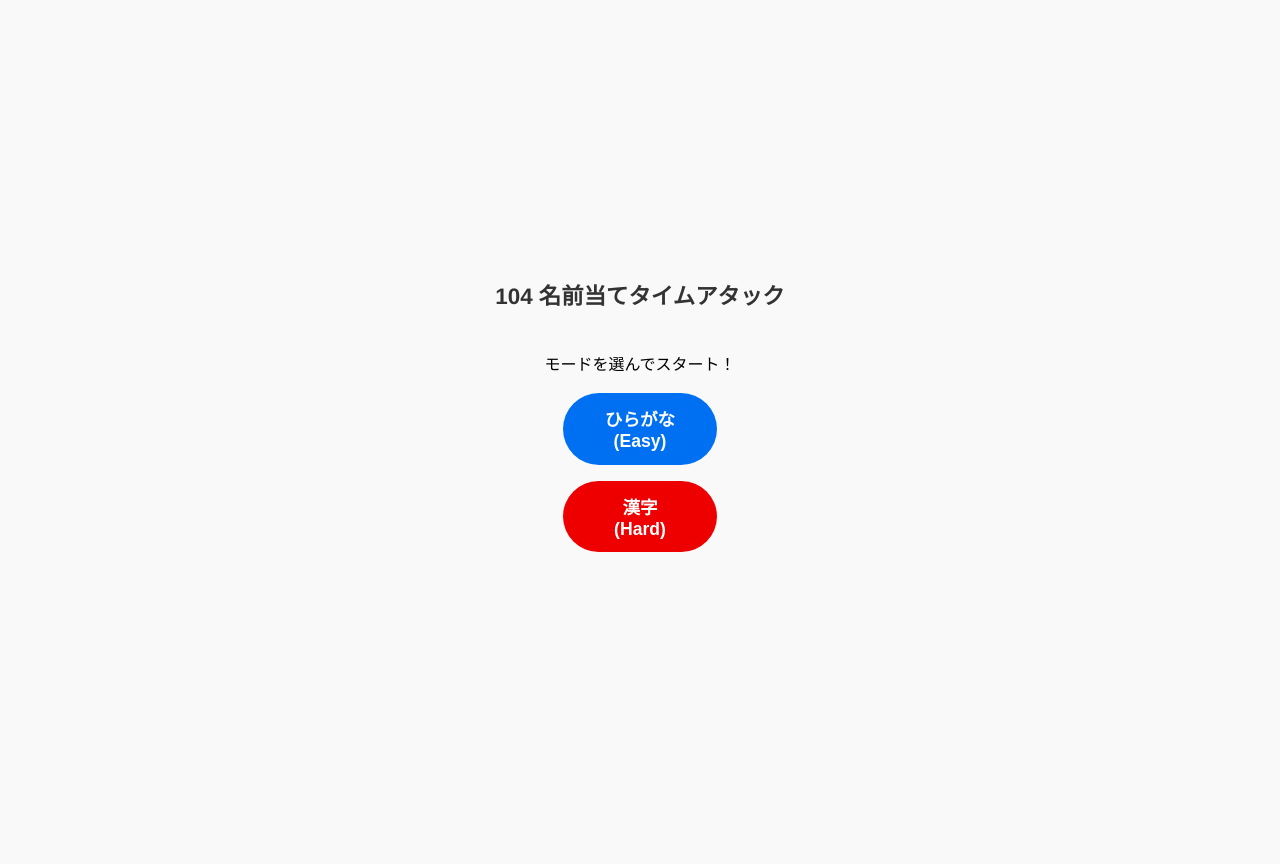
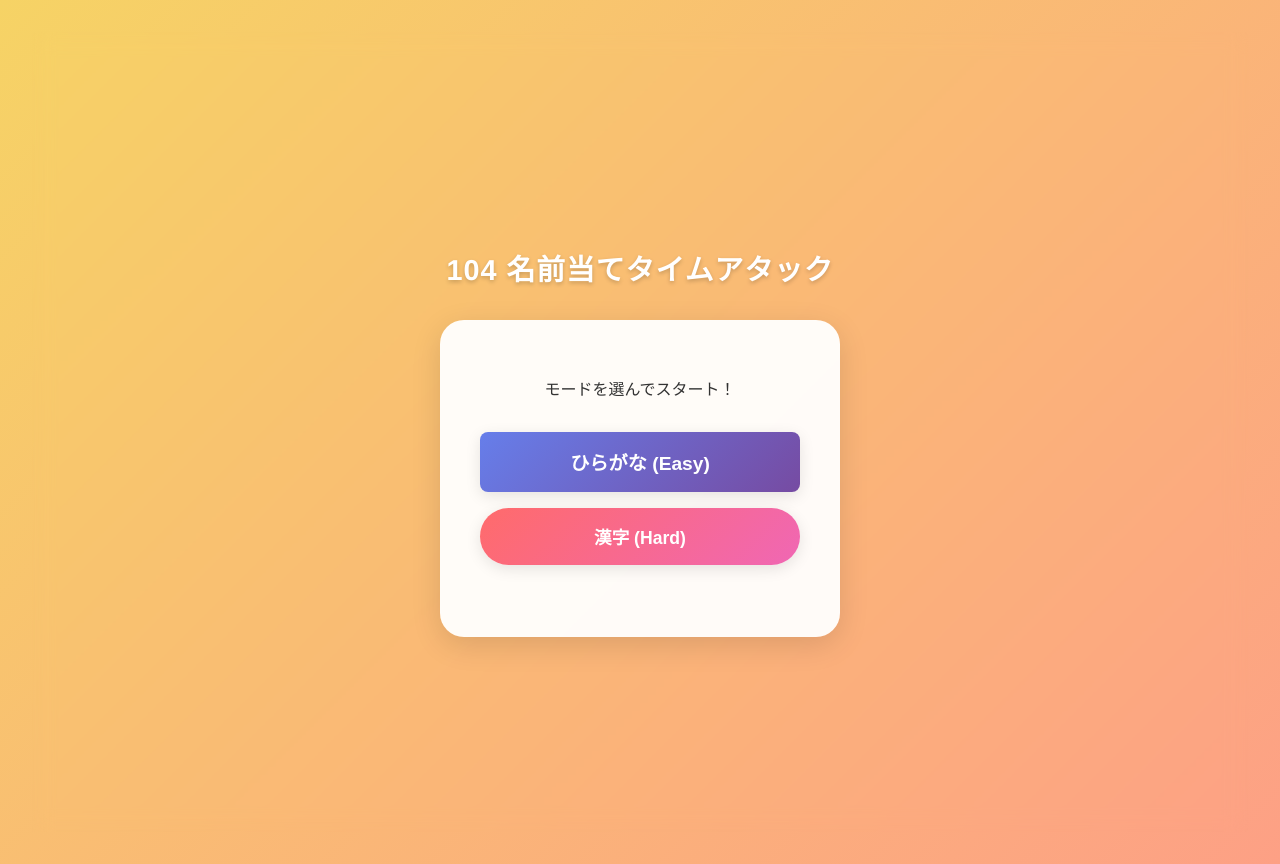
Before and after one commit to hansamubanana-wq/class-104-game, a React (Vite) app: page / in a window 1280 px wide. Built offline with nearby package versions, Linux system fonts and the light colour scheme.

Commit message:
スタイルシートのリファクタリングとカスタム色定義の追加

```diff
--- a/src/App.css
+++ b/src/App.css
@@ -1,227 +1,202 @@
-/* リセットと全体設定 */
+/* カスタム色定義 */
 :root {
-  font-family: -apple-system, BlinkMacSystemFont, "Segoe UI", Roboto, Helvetica, Arial, sans-serif;
-  line-height: 1.5;
-  font-weight: 400;
-  color-scheme: light;
-  -webkit-font-smoothing: antialiased;
+  --primary-color: #4a90e2; /* メインの青 */
+  --primary-grad: linear-gradient(135deg, #667eea 0%, #764ba2 100%);
+  --secondary-grad: linear-gradient(135deg, #ff6b6b 0%, #f067b4 100%);
+  --bg-gradient: linear-gradient(135deg, #f6d365 0%, #fda085 100%); /* 背景 */
+  --card-bg: rgba(255, 255, 255, 0.95);
+  --text-color: #333;
+  --shadow-md: 0 8px 30px rgba(0,0,0,0.12);
 }
 
+/* 全体リセット */
 body {
   margin: 0;
   padding: 0;
-  background-color: #f9f9f9;
-  min-width: 320px;
   min-height: 100dvh;
+  font-family: "Hiragino Kaku Gothic ProN", "Noto Sans JP", sans-serif;
+  background: var(--bg-gradient); /* 背景をグラデーションに */
+  color: var(--text-color);
+  -webkit-font-smoothing: antialiased;
+  overflow-x: hidden;
 }
 
 #root {
   max-width: 100%;
   margin: 0 auto;
-  text-align: center;
 }
 
+/* コンテナ：画面中央寄せ */
 .container {
   display: flex;
   flex-direction: column;
   align-items: center;
   justify-content: center;
   min-height: 100dvh;
-  padding: 1rem;
+  padding: 2rem 1rem;
   box-sizing: border-box;
+  backdrop-filter: blur(10px); /* 背景を少しぼかす */
 }
 
+/* タイトルデザイン */
 h1 {
-  font-size: 1.4rem;
-  margin: 0 0 1.5rem 0;
-  color: #333;
+  font-size: 1.8rem;
+  font-weight: 900;
+  color: white;
+  margin-bottom: 2rem;
+  text-shadow: 0 2px 4px rgba(0,0,0,0.2);
+  letter-spacing: 1px;
 }
 
-/* ボタン共通 */
+h2 {
+  margin-top: 0;
+  color: var(--primary-color);
+}
+
+/* カード共通デザイン（影付きの白い箱） */
+.start-screen, .game-screen, .result-screen {
+  background: var(--card-bg);
+  padding: 2.5rem 2rem;
+  border-radius: 24px;
+  box-shadow: var(--shadow-md);
+  width: 100%;
+  max-width: 400px;
+  box-sizing: border-box;
+  text-align: center;
+  animation: fadeIn 0.5s ease-out;
+}
+
+/* フェードインアニメーション */
+@keyframes fadeIn {
+  from { opacity: 0; transform: translateY(20px); }
+  to { opacity: 1; transform: translateY(0); }
+}
+
+/* ボタン共通デザイン */
 button {
+  border: none;
+  padding: 1rem 2rem;
+  font-size: 1.1rem;
+  font-weight: bold;
+  border-radius: 50px;
+  cursor: pointer;
+  transition: all 0.2s ease;
+  width: 100%;
+  max-width: 320px;
+  color: white;
+  box-shadow: 0 4px 15px rgba(0,0,0,0.1);
   touch-action: manipulation;
 }
 
+button:active {
+  transform: scale(0.96);
+  box-shadow: none;
+}
+
+/* モード選択ボタン */
 .mode-select {
   display: flex;
   flex-direction: column;
   gap: 1rem;
-  width: 100%;
   align-items: center;
-  margin-bottom: 2rem;
+  margin: 2rem 0;
 }
 
-.btn-primary, .btn-secondary {
-  color: white;
-  border: none;
-  padding: 0.8rem 2rem;
-  font-size: 1.1rem;
-  border-radius: 50px;
-  cursor: pointer;
-  transition: transform 0.1s;
-  font-weight: bold;
-  width: 80%;
-  max-width: 300px;
-}
+.btn-primary { background: var(--primary-grad); }
+.btn-secondary { background: var(--secondary-grad); }
 
-.btn-primary { background-color: #0070f3; }
-.btn-secondary { background-color: #e00; }
-.btn-primary:active, .btn-secondary:active { transform: scale(0.98); }
-
+/* テキストボタン */
 .btn-text {
   background: none;
-  border: none;
-  color: #666;
+  color: #888;
+  box-shadow: none;
+  font-size: 0.9rem;
+  margin-top: 1rem;
   text-decoration: underline;
-  margin-top: 1rem;
-  font-size: 0.9rem;
-  cursor: pointer;
 }
+.btn-text:active { transform: none; color: #555; }
 
 /* ランキング表示 */
 .ranking-box {
-  background: white;
-  padding: 1rem;
-  border-radius: 12px;
-  width: 90%;
-  max-width: 300px;
-  box-shadow: 0 2px 8px rgba(0,0,0,0.05);
-  margin-top: 1rem;
+  margin-top: 2rem;
+  background: #f8f9fa;
+  border-radius: 16px;
+  padding: 1.5rem;
 }
-
-.ranking-box h3 {
-  margin: 0 0 0.5rem 0;
-  font-size: 1rem;
-  color: #555;
-}
-
-.ranking-box ul {
-  list-style: none;
-  padding: 0;
-  margin: 0;
-}
-
+.ranking-box h3 { margin-top: 0; }
+.ranking-box ul { list-style: none; padding: 0; margin: 0; }
 .ranking-box li {
   display: flex;
   justify-content: space-between;
-  padding: 0.5rem 0;
-  border-bottom: 1px solid #eee;
-  font-size: 0.9rem;
+  padding: 0.8rem 0;
+  border-bottom: 1px dashed #ddd;
+  font-weight: 500;
 }
+.ranking-box li:last-child { border-bottom: none; }
+.ranking-box li.rank-1 { color: #f5a623; font-weight: 900; font-size: 1.1rem; }
+.rank-time { font-family: monospace; font-weight: bold; }
 
-.ranking-box li:last-child { border-bottom: none; }
-.ranking-box li.rank-1 { color: #f5a623; font-weight: bold; }
-.rank-time { font-family: monospace; font-size: 1rem; }
-
-/* ゲーム画面 */
+/* ゲーム画面ヘッダー */
 .header-info {
   display: flex;
   justify-content: space-between;
-  width: 100%;
-  max-width: 320px;
-  margin-bottom: 1rem;
-  font-size: 0.9rem;
+  margin-bottom: 2rem;
+  font-weight: bold;
   color: #666;
 }
-
 .mode-badge {
-  background: #eee;
-  padding: 2px 8px;
-  border-radius: 4px;
+  background: var(--primary-color);
+  color: white;
+  padding: 4px 12px;
+  border-radius: 20px;
+  font-size: 0.8rem;
 }
 
-.question-card {
-  background-color: #fff;
-  border: 1px solid #eaeaea;
-  border-radius: 16px;
-  padding: 2rem 1rem;
-  width: 100%;
-  max-width: 320px;
-  margin-bottom: 2rem;
-  box-shadow: 0 4px 12px rgba(0,0,0,0.08);
+/* 問題の出席番号 */
+.student-number {
+  font-size: 6rem;
+  margin: 0 0 2rem 0;
+  color: var(--primary-color);
+  font-weight: 900;
+  line-height: 1;
+  letter-spacing: -2px;
 }
 
-.student-number {
-  font-size: 3.5rem;
-  margin: 0;
-  color: #222;
-  font-weight: 800;
+/* 入力エリア */
+.input-area { margin-bottom: 1rem; }
+.input-area input {
+  width: 100%;
+  padding: 1rem;
+  font-size: 1.5rem;
+  border: 2px solid transparent;
+  border-radius: 16px;
+  text-align: center;
+  background: #f0f2f5;
+  transition: all 0.3s ease;
+  font-weight: bold;
+  box-sizing: border-box;
 }
+.input-area input:focus {
+  outline: none;
+  background: white;
+  border-color: var(--primary-color);
+  box-shadow: 0 0 0 4px rgba(74, 144, 226, 0.2);
+}
+.hint { font-size: 0.8rem; color: #999; }
 
-.input-area input {
-  padding: 12px;
-  font-size: 16px;
-  border: 2px solid #ddd;
-  border-radius: 12px;
-  width: 100%;
-  max-width: 320px;
-  box-sizing: border-box;
-  text-align: center;
-  background-color: #fff;
-  -webkit-appearance: none;
+/* 結果画面 */
+.time-display {
+  font-size: 5rem;
+  font-weight: 900;
+  color: var(--primary-color);
+  margin: 0.5rem 0 2rem 0;
+  line-height: 1;
 }
+.time-label { font-weight: bold; color: #666; }
 
-.input-area input:focus {
-  border-color: #0070f3;
-  outline: none;
-  box-shadow: 0 0 0 3px rgba(0,112,243,0.2);
-}
-
-/* 結果・シェア画面 */
-.result-box {
-  background: #fff;
-  padding: 2rem;
-  border-radius: 16px;
-  margin-bottom: 1.5rem;
-  box-shadow: 0 2px 8px rgba(0,0,0,0.05);
-}
-
-.time-display {
-  font-size: 2.5rem;
-  font-weight: bold;
-  color: #333;
-  margin: 0.5rem 0;
-}
-
-.share-area {
-  margin-bottom: 2rem;
-}
-
-.share-area p {
-  font-size: 0.9rem;
-  color: #666;
-  margin-bottom: 0.5rem;
-}
-
-.share-buttons {
-  display: flex;
-  gap: 1rem;
-  justify-content: center;
-}
-
-.btn-line {
-  background-color: #06C755;
-  color: white;
-  border: none;
-  padding: 0.6rem 1.2rem;
-  border-radius: 8px;
-  font-weight: bold;
-  cursor: pointer;
-}
-
-.btn-x {
-  background-color: #000;
-  color: white;
-  border: none;
-  padding: 0.6rem 1.2rem;
-  border-radius: 8px;
-  font-weight: bold;
-  cursor: pointer;
-}
-
-.retry-buttons {
-  display: flex;
-  flex-direction: column;
-  align-items: center;
-  gap: 0.5rem;
-}
+/* シェアボタン */
+.share-area { margin-bottom: 2rem; }
+.share-buttons { display: flex; gap: 1rem; justify-content: center; }
+.btn-line { background: #06C755; flex: 1; }
+.btn-x { background: #000; flex: 1; }
+.retry-buttons { display: flex; flex-direction: column; align-items: center; gap: 0.5rem; }
```
